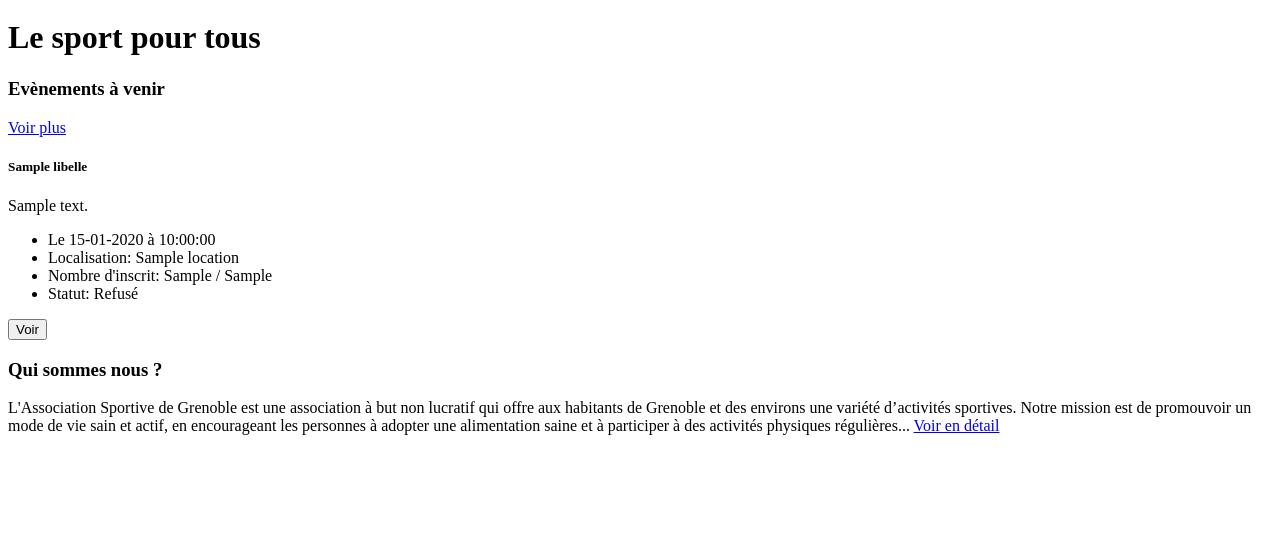
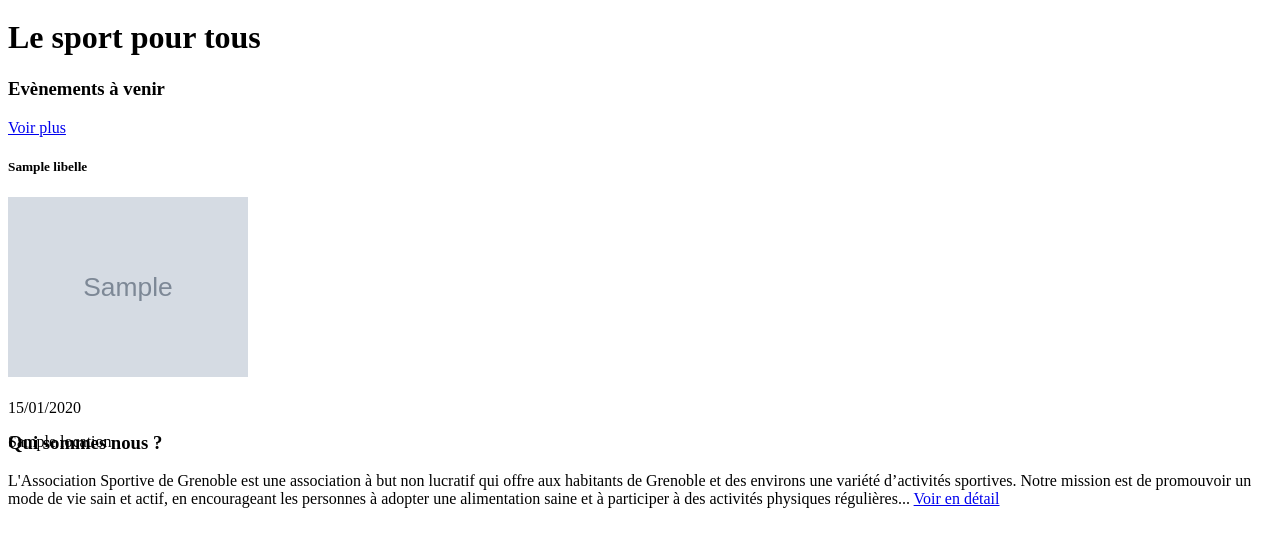
Before and after one commit to BaptisteHouques/challengeStack_ui_ux_symfony, a Symfony app: template templates/home/index.html.twig in a window 1280 px wide. Shown: the part 159-706 px from the top of the page. Run offline with Twig, Linux system fonts and the light colour scheme; the template is opened without the code that fills it: most values are stand-ins (such as "Sample title", 1, 10 or a date in 2020); grey boxes marked "Sample" are stand-in pictures; some libraries are stand-ins or nearby versions.

Commit message:
composant action

```diff
--- a/src/Controller/ActionController.php
+++ b/src/Controller/ActionController.php
@@ -26,8 +26,6 @@ class ActionController extends AbstractController
         foreach ($actions as $action) {
             $userAction = $userActionRepository->findOneBy(['action' => $action, 'user' => $security->getUser()]);
             $action->status = $userAction ? $userAction->getStatus() : 3;
-            $nbInscrit = count($userActionRepository->findBy(['action' => $action, 'status' => 1]));
-            $action->nbInscrit = $nbInscrit;
         }
 
         return $this->render('action/index.html.twig', [
@@ -96,6 +94,8 @@ class ActionController extends AbstractController
         }
 
         $is_responsible = $action->getResponsible() === $connectedUser ? 1 : 0;
+        $nbInscrit = count($userActionRepository->findBy(['action' => $action, 'status' => 1]));
+        $action->nbInscrit = $nbInscrit;
 
         return $this->render('action/show.html.twig', [
             'action' => $action,
--- a/templates/action/show.html.twig
+++ b/templates/action/show.html.twig
@@ -65,7 +65,8 @@
                 <p class="mb-0"><span class="fw-bold">Lieu:</span> {{ action.location }}</p>
                 <p class="mb-0"><span class="fw-bold">Catégorie:</span> {{ action.type }}</p>
                 <p class="mb-0"><span class="fw-bold">Responsable:</span> {{ action.responsible }}</p>
-                <p><span class="fw-bold">Date:</span> {{ action.date ? action.date|date('d-m-Y à H:i:s') : '' }}</p>
+                <p class="mb-0"><span class="fw-bold">Date:</span> {{ action.date ? action.date|date('d-m-Y à H:i:s') : '' }}</p>
+                <p class="mb-0"><span class="fw-bold">Nombre d'inscrit:</span> {{ action.nbInscrit }} / {{ action.maxUser }}</p>
             </div>
         </div>
     </div>
--- a/templates/components/show_action.html.twig
+++ b/templates/components/show_action.html.twig
@@ -1,32 +1,18 @@
 <div class="px-2 mb-3">
-    <div class="card col">
-        <div class="card-body">
-            <h5 class="card-title">{{ action.libelle }}</h5>
-            <p class="card-text" style="text-overflow: ellipsis; white-space: nowrap; overflow: hidden;">{{ action.description }}</p>
-        </div>
-        <ul class="list-group list-group-flush">
-            <li class="list-group-item">Le {{ action.date ? action.date|date('d-m-Y à H:i:s') : '' }}</li>
-            <li class="list-group-item">Localisation: {{ action.location }}</li>
-            <li class="list-group-item">Nombre d'inscrit: {{ action.nbInscrit }} / {{ action.maxUser }}</li>
-            {% if action.status is defined and action.status is not same as 3 %}
-            <li class="list-group-item">
-                Statut:
-                {% if action.status is same as 2 %}
-                    En attente
-                {% elseif action.status is same as 1 %}
-                    Validé
-                {% else %}
-                    Refusé
-                {% endif %}
-            </li>
+    <a href="{{ path('app_action_show', {'id': action.id}) }}" style="color: black; text-decoration: none">
+        <div class="card col">
+            <div class="card-header">
+                <h5 class="card-title m-0">{{ action.libelle }}</h5>
+            </div>
+            {% if not action.image %}
+                <img class="card-img-top" src="{{ asset( 'images/default-image.jpg') }}" alt="Card image cap" style="height: 180px">
+            {% else %}
+                <img class="card-img-top" src="{{ asset( 'uploads/imageAction/' ~ action.image) }}" alt="Card image cap" style="height: 180px">
             {% endif %}
-        </ul>
-        <div class="card-body">
-            <div>
-                <a href="{{ path('app_action_show', {'id': action.id}) }}">
-                    <button type="button" class="btn btn-outline-info">Voir</button>
-                </a>
+            <div class="card-body d-flex justify-content-between" style="height: 30px; padding-top: 2px">
+                <p>{{ action.date ? action.date|date('d/m/Y') : '' }}</p>
+                <p>{{ action.location }}</p>
             </div>
         </div>
-    </div>
+    </a>
 </div>
```
Also changed, not shown: 1 other file.
